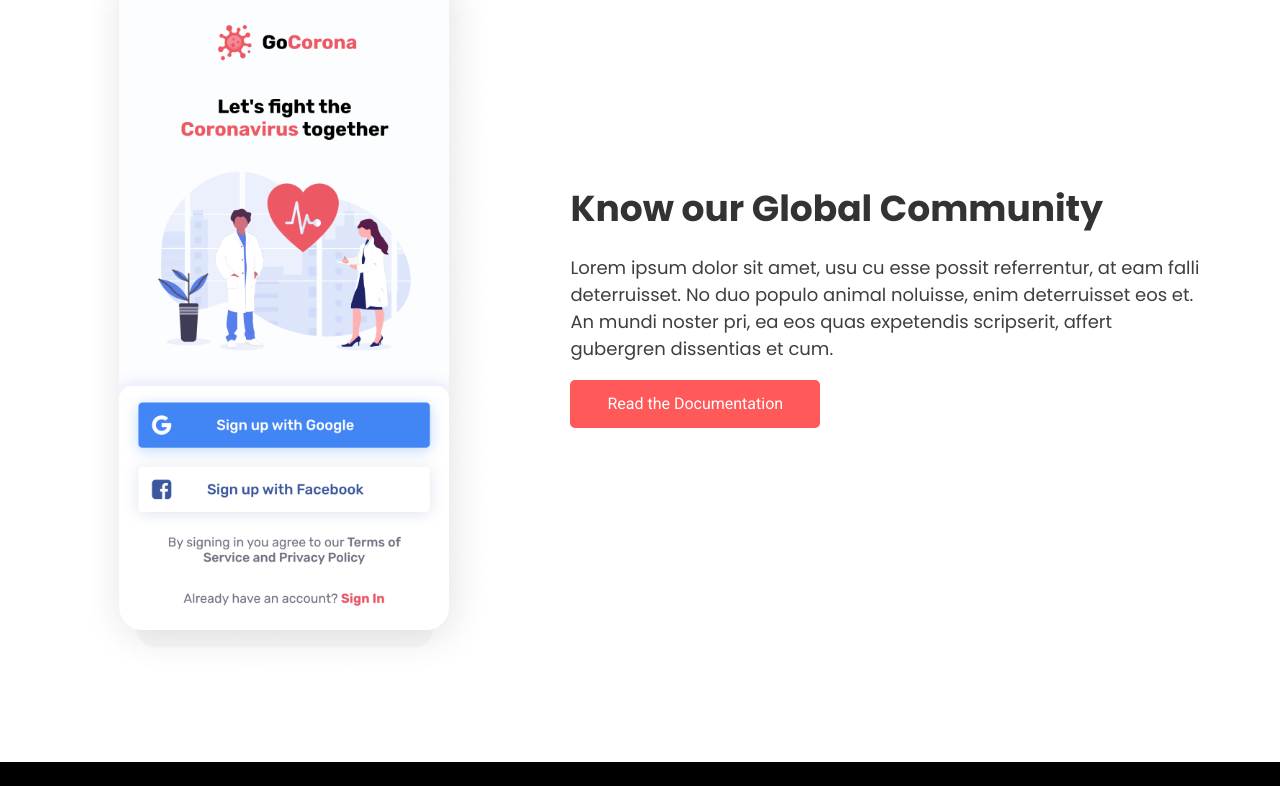
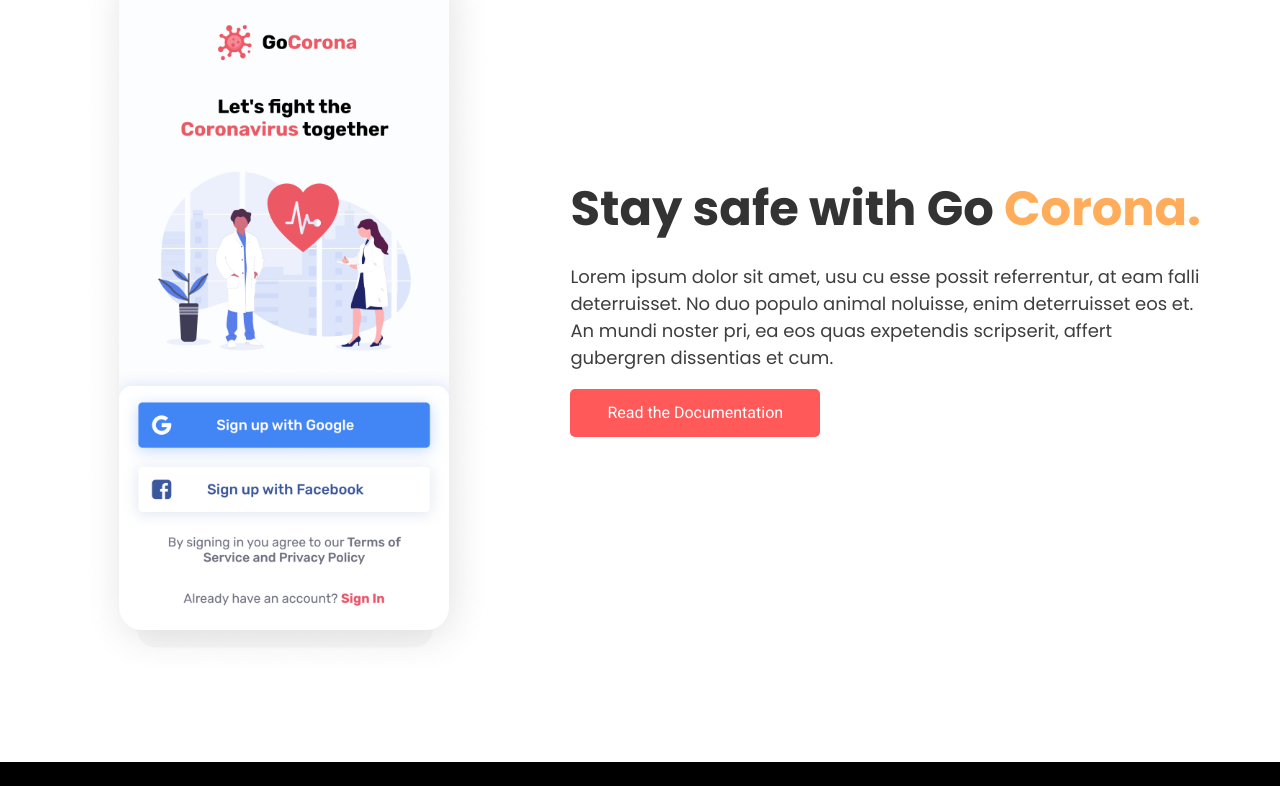
Before and after one commit to Zahidul8/mission-2022, a website: page index.html in a window 1280 px wide. Shown: the part 2272-3058 px from the top of the page. Drawn offline with Linux system fonts and the light colour scheme.

Commit message:
corrction of code

```diff
--- a/index.html
+++ b/index.html
@@ -120,8 +120,7 @@
                 </div>
 
                 <div class="md:w-[60%] space-y-[18px] text-center md:text-left">
-                    <h1 class="flex-heading font-bold text-[#333333]">Know our
-                        Global Community</h1>
+                    <h1 class="section-heading font-bold text-[#333333]">Stay safe with Go <span class="text-[#FFAD5A]">Corona.</span></h1>
                     <p class="text-[18px] text-[#3E3E3E]"> Lorem ipsum dolor sit amet, usu cu esse possit referrentur,
                         at eam falli deterruisset. No duo populo animal noluisse, enim deterruisset eos et. An mundi
                         noster pri, ea eos quas expetendis scripserit, affert gubergren dissentias et cum.</p>
```
